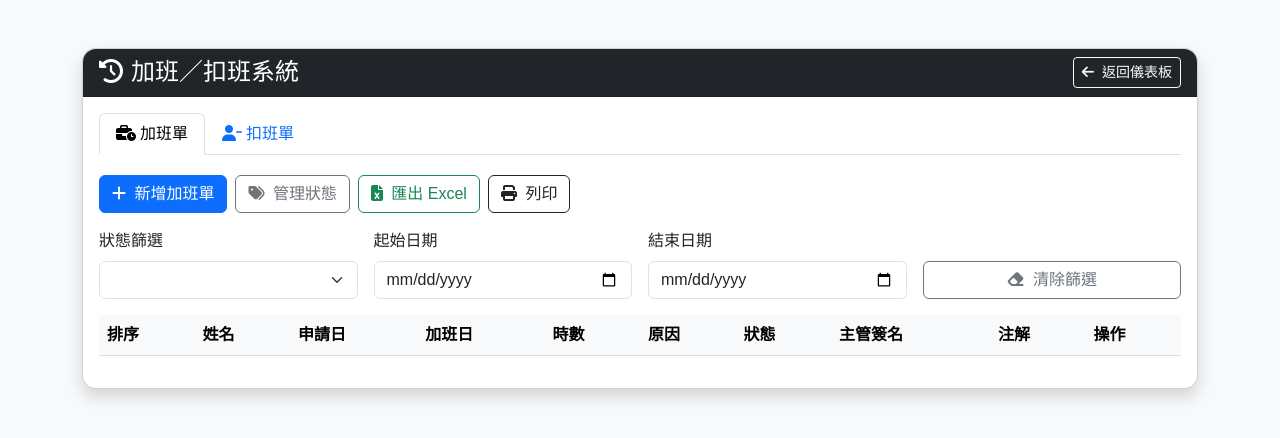
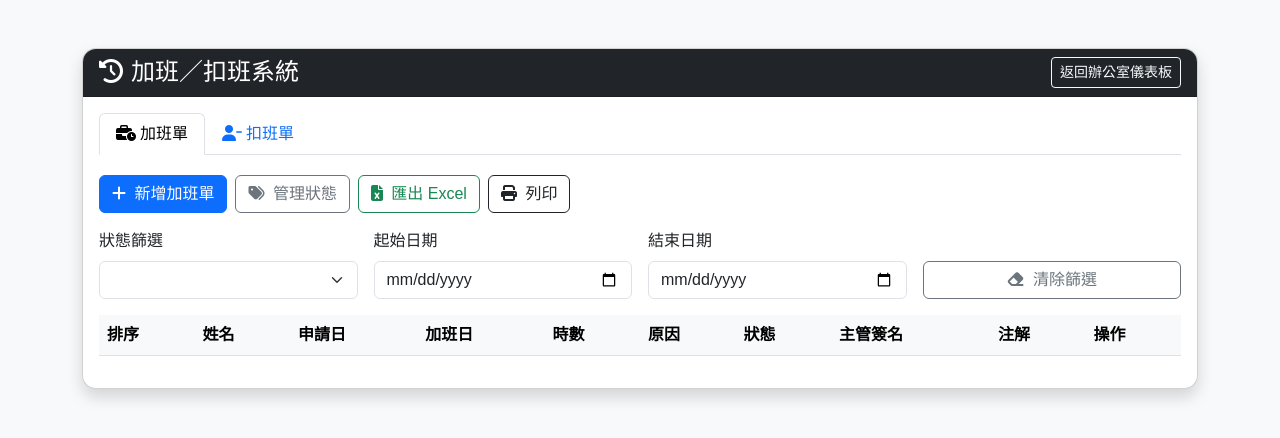
Before and after one commit to AnTai-Nursing-Home/-, a plain HTML site: page overtime.html in a window 1280 px wide. Drawn offline with nearby package versions, Linux system fonts and the light colour scheme; no server answers.

Commit message:
overtime.html

```diff
--- a/overtime.html
+++ b/overtime.html
@@ -52,7 +52,7 @@
     <div class="card shadow">
       <div class="card-header bg-dark text-white d-flex justify-content-between align-items-center">
         <h4 class="mb-0"><i class="fa-solid fa-clock-rotate-left me-2"></i>加班／扣班系統</h4>
-        <a href="admin.html?view=dashboard" class="btn btn-outline-light btn-sm no-print"><i class="fa-solid fa-arrow-left me-1"></i> 返回儀表板</a>
+        <a href="office.html?view=dashboard" class="btn btn-sm btn-outline-light">返回辦公室儀表板</a>
       </div>
 
       <div class="card-body">
```
